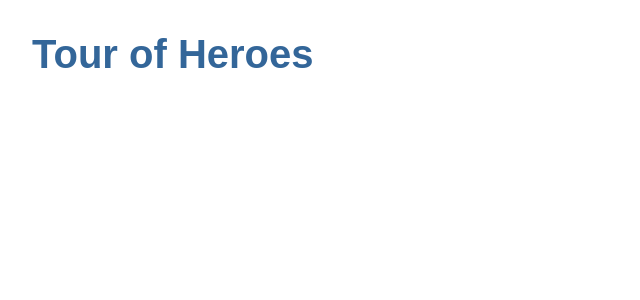
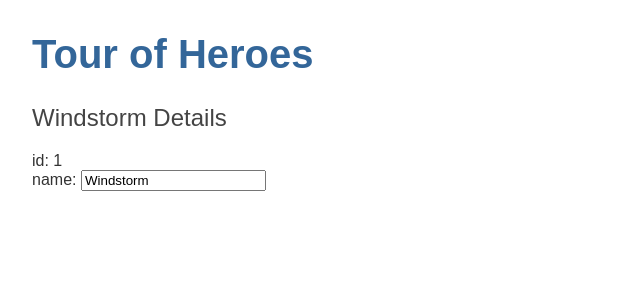
Before and after one commit to Wyzzard123/Angular-Official-Tutorial-App, an Angular app: page / in a window 1280 px wide. Shown: the top 300 px of the page, without its empty margins (0-640 px from the left). Built offline with nearby package versions, Linux system fonts and the light colour scheme.

Commit message:
Added hero interface and used forms module to create two way databound input for the hero name

```diff
--- a/src/app/app.component.html
+++ b/src/app/app.component.html
@@ -1 +1,2 @@
 <h1>{{ title }}</h1>
+<app-heroes></app-heroes>
--- a/src/app/app.module.ts
+++ b/src/app/app.module.ts
@@ -3,6 +3,7 @@ import { NgModule } from '@angular/core';
 
 import { AppComponent } from './app.component';
 import { HeroesComponent } from './heroes/heroes.component';
+import { FormsModule } from '@angular/forms'; // <-- NgModel lives here
 
 @NgModule({
   declarations: [
@@ -10,7 +11,8 @@ import { HeroesComponent } from './heroes/heroes.component';
     HeroesComponent
   ],
   imports: [
-    BrowserModule
+    BrowserModule,
+    FormsModule
   ],
   providers: [],
   bootstrap: [AppComponent]
--- /dev/null
+++ b/src/app/hero.ts
@@ -0,0 +1,5 @@
+// Hero interface
+export interface Hero {
+  id: number;
+  name: string;
+}
--- a/src/app/heroes/heroes.component.html
+++ b/src/app/heroes/heroes.component.html
@@ -1 +1,7 @@
-<p>heroes works!</p>
+<h2>{{hero.name}} Details</h2>
+<div><span>id: </span>{{hero.id}}</div>
+<div>
+  <label>name:
+    <input [(ngModel)]="hero.name" placeholder="name"/>
+  </label>
+</div>
--- a/src/app/heroes/heroes.component.ts
+++ b/src/app/heroes/heroes.component.ts
@@ -1,4 +1,5 @@
 import { Component, OnInit } from '@angular/core';
+import { Hero } from '../hero';
 
 @Component({
   selector: 'app-heroes',
@@ -6,6 +7,10 @@ import { Component, OnInit } from '@angular/core';
   styleUrls: ['./heroes.component.css']
 })
 export class HeroesComponent implements OnInit {
+  hero: Hero = {
+    id: 1,
+    name: 'Windstorm'
+  };
 
   constructor() { }
 
```
